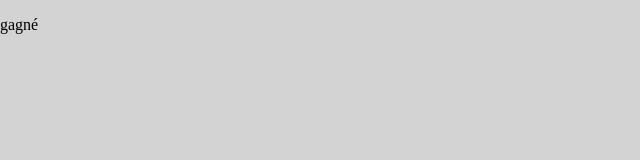
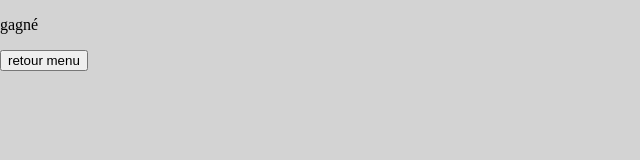
Before and after one commit to Lefentome38/TP_PWA_kill_div_Thomas, a React (Vite) app: page /end in a window 1280 px wide. Shown: the top 160 px of the page, without its empty margins (0-640 px from the left). Built offline with nearby package versions, Linux system fonts and the light colour scheme.

Commit message:
rajout button retour menu

```diff
--- a/src/route_page/end.tsx
+++ b/src/route_page/end.tsx
@@ -1,8 +1,14 @@
+import { useNavigate } from "react-router-dom"
+
 function End() {
+  const navig = useNavigate()
 
   return (
     <>
+      <div>
       <p>gagné</p>
+      <button onClick={() => navig("/")}>retour menu</button>
+      </div>
     </>
   )
 }
```
